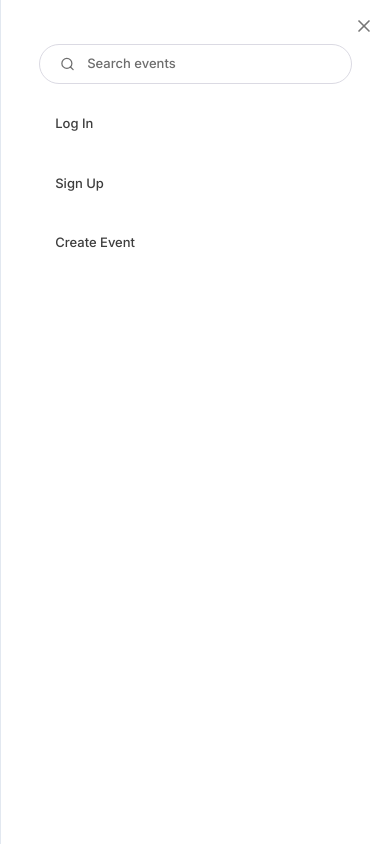
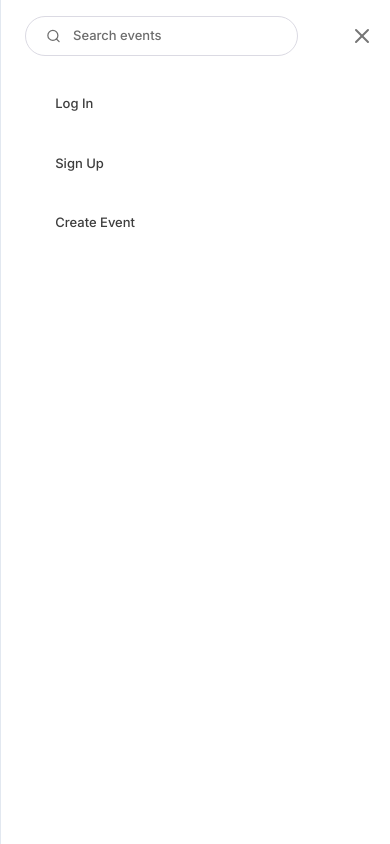
Before and after one commit to Uvcleken/events.analogueshifts.com, a Next.js app: page / in a window 390 px wide. Both pictures are taken after a click on the button 357 px from the left and 32 px from the top of the page. Shown: the top 844 px of the page. Built offline with nearby package versions, Linux system fonts and the light colour scheme; grey boxes are pictures that could not be loaded.

Commit message:
Mobile Navbar Improved

```diff
--- a/src/components/application/mobile-menu.tsx
+++ b/src/components/application/mobile-menu.tsx
@@ -1,5 +1,4 @@
 import Link from "next/link";
-import ProfileDropdown from "./profile-dropdown";
 import { Sheet, SheetContent, SheetTrigger } from "@/components/ui/sheet";
 
 import { Menu } from "lucide-react";
@@ -18,20 +17,11 @@ export default function MobileMenu({
         <Menu width={18} className="text-primary-boulder900" />
       </SheetTrigger>
       <SheetContent className="w-screen ">
-        <div className="-translate-y-4">
-          {user && (
-            <ProfileDropdown
-              handleLogout={handleLogout}
-              user={user}
-              mobile={true}
-            />
-          )}
+        <div className="-translate-y-2 w-4/5">
+          <SearchBar />
         </div>
         <div className="w-full flex flex-col items-center gap-5 pt-5">
-          <div className=" w-11/12">
-            <SearchBar />
-          </div>
-          {!user && (
+          {!user ? (
             <>
               <Link
                 href="/login"
@@ -46,6 +36,21 @@ export default function MobileMenu({
                 Sign Up
               </Link>
             </>
+          ) : (
+            <>
+              <SheetTrigger
+                onClick={handleLogout}
+                className="px-4 w-11/12 flex py-2.5 hover:bg-gray-700/5 font-medium rounded-full bg-transparent text-[13px] text-primary-boulder900 items-center gap-1"
+              >
+                Logout
+              </SheetTrigger>
+              <Link
+                href="/events"
+                className="px-4 w-11/12 flex py-2.5 hover:bg-gray-700/5 font-medium rounded-full bg-transparent text-[13px] text-primary-boulder900 items-center gap-1"
+              >
+                My Events
+              </Link>
+            </>
           )}
           <Link
             href="/events/create"
--- a/src/components/application/profile-dropdown.tsx
+++ b/src/components/application/profile-dropdown.tsx
@@ -10,7 +10,7 @@ import { useRouter } from "next/navigation";
 import { ChevronDown, Plus, LogOut, LayoutDashboard } from "lucide-react";
 import { Avatar, AvatarFallback, AvatarImage } from "@/components/ui/avatar";
 
-export default function ProfileDropdown({ user, handleLogout, mobile }: any) {
+export default function ProfileDropdown({ user, handleLogout }: any) {
   const router = useRouter();
   return (
     <DropdownMenu>
@@ -69,8 +69,7 @@ export default function ProfileDropdown({ user, handleLogout, mobile }: any) {
           <LayoutDashboard className="mr-2 h-4 w-4" />
           <span>Manage Events</span>
         </DropdownMenuItem>
-        {!mobile && (
-          <>
+
         <DropdownMenuSeparator />
         <DropdownMenuItem
           onClick={handleLogout}
@@ -82,8 +81,6 @@ export default function ProfileDropdown({ user, handleLogout, mobile }: any) {
             <small className="truncate">{user?.user?.email}</small>
           </span>
         </DropdownMenuItem>
-          </>
-        )}
       </DropdownMenuContent>
     </DropdownMenu>
   );
--- a/src/components/ui/sheet.tsx
+++ b/src/components/ui/sheet.tsx
@@ -65,8 +65,8 @@ const SheetContent = React.forwardRef<
       {...props}
     >
       {children}
-      <SheetPrimitive.Close className="absolute right-4 top-4 rounded-sm opacity-70 ring-offset-background transition-opacity hover:opacity-100 focus:outline-none focus:ring-2 focus:ring-white focus:ring-offset-2 disabled:pointer-events-none data-[state=open]:bg-secondary">
-        <X className="h-5 w-5 text-primary-boulder900" />
+      <SheetPrimitive.Close className="absolute right-4 top-6 rounded-sm opacity-70 ring-offset-background transition-opacity hover:opacity-100 focus:outline-none focus:ring-2 focus:ring-white focus:ring-offset-2 disabled:pointer-events-none data-[state=open]:bg-secondary">
+        <X className="h-6 w-6 text-primary-boulder900" />
         <span className="sr-only">Close</span>
       </SheetPrimitive.Close>
     </SheetPrimitive.Content>
```
Lines whose indentation alone changed are shown as unchanged.
